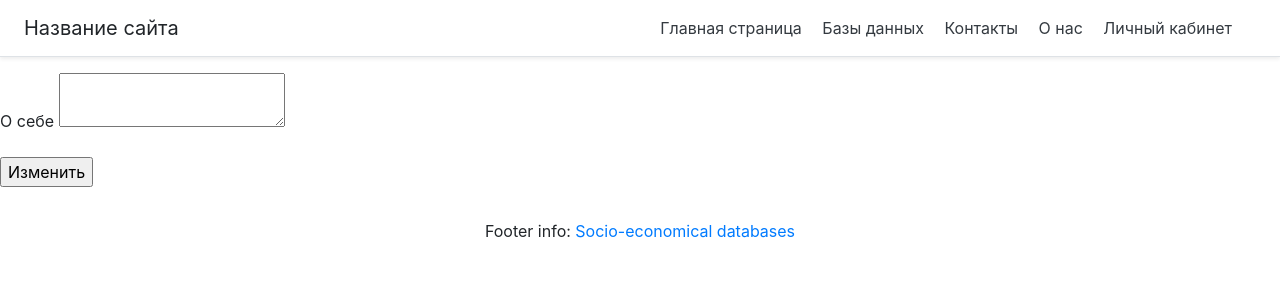
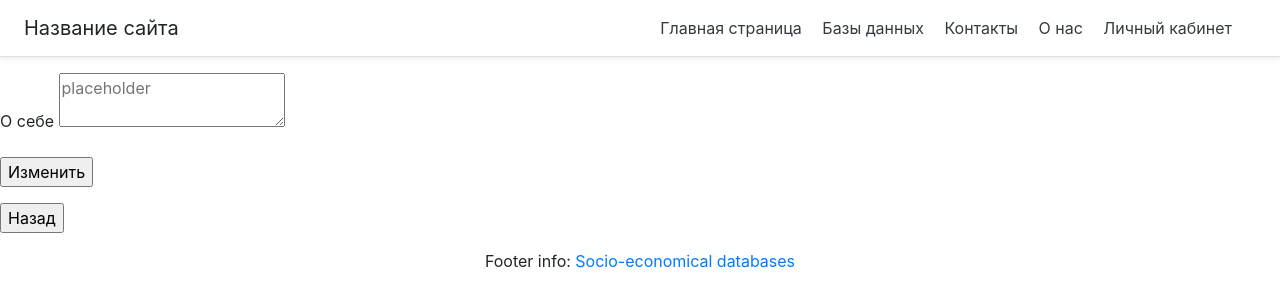
Before and after one commit to aalexvlasov/BackEnd, a Flask app: page /info in a window 1280 px wide. Shown: the top 307 px of the page. Run offline with Flask 2, Linux system fonts and the light colour scheme; a user stored in the database is signed in; some libraries are stand-ins or nearby versions.

Commit message:
'info_about_user_2'

```diff
--- a/main.py
+++ b/main.py
@@ -98,7 +98,7 @@ def infosend():
         db.session.commit()
         return render_template('lk.html', info=current_user.info, name=current_user.username, email=current_user.email,
                                date=current_user.date)
-    return render_template('info.html', form=form)
+    return render_template('info.html', form=form, info=current_user.info)
 
 @login_manager.user_loader
 def load_user(user_id):
--- a/templates/info.html
+++ b/templates/info.html
@@ -7,7 +7,8 @@ Info
 {% block body%}
 <form action="" method="post" class="from-info">
 {{ form.hidden_tag() }}
-    <p>{{ form.info.label}} {{form.info()}}
+    <p>{{ form.info.label}} {{form.info(placeholder='placeholder')}}
     <p>{{ form.submit() }}
 </form>
+<input type="button" onclick="history.back();" value="Назад"/>
 {% endblock%}
```
Also changed, not shown: users.db.
